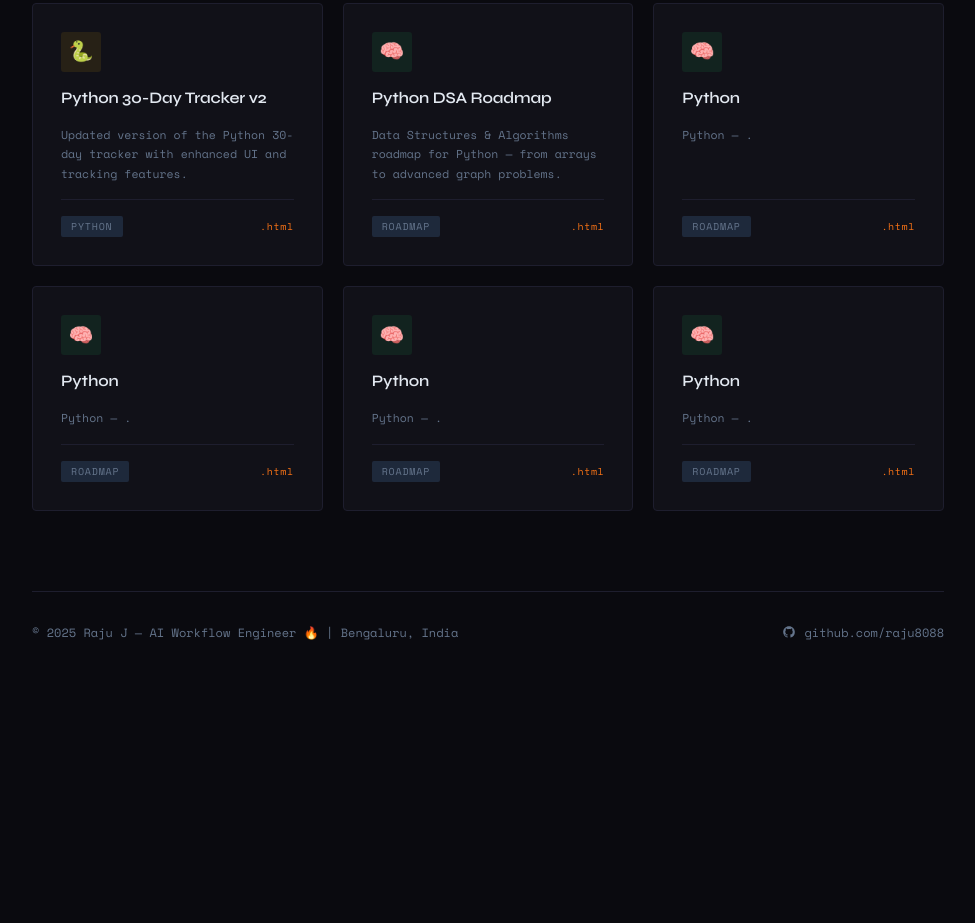
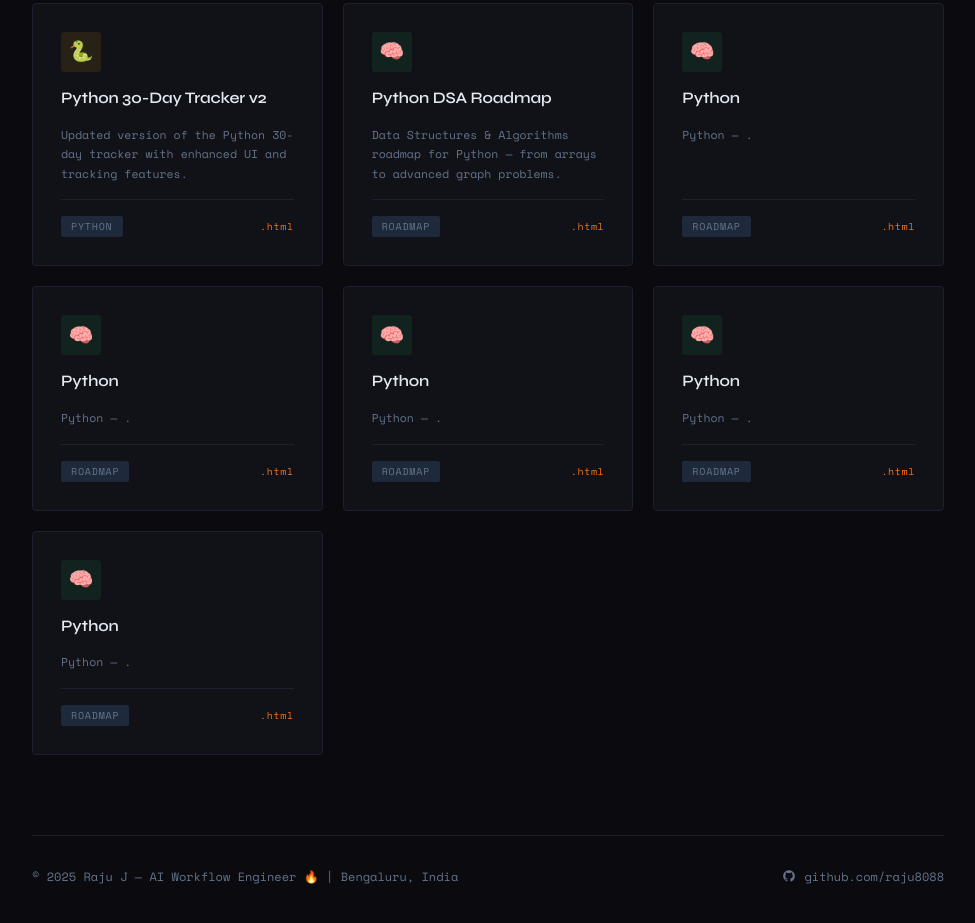
Before and after one commit to raju8088/portfolio-, a plain HTML site: page projects.html in a window 1280 px wide. Shown: the part 1134-2057 px from the top of the page, without its empty margins (152-1127 px from the left). Before the commit the page ends 1875 px from the top, so only its background shows below. Drawn offline with nearby package versions, Linux system fonts and the light colour scheme.

Commit message:
Add Python roadmap card to projects.html

```diff
--- a/projects.html
+++ b/projects.html
@@ -571,6 +571,28 @@
 
 
 
+
+        <a class="card" href="demo.html" data-cat="python roadmap">
+        <div class="card-top">
+          <div class="card-icon icon-green">🧠</div>
+          <svg class="card-arrow" width="18" height="18" viewBox="0 0 24 24" fill="none" stroke="currentColor" stroke-width="2"><path d="M7 17L17 7M17 7H7M17 7v10"/></svg>
+        </div>
+        <div class="card-title">Python  </div>
+        <div class="card-desc"> Python — .</div>
+        <div class="card-footer">
+          <span class="tag">Roadmap</span>
+          <span class="file-type">.html</span>
+        </div>
+      </a>
+
+
+
+
+
+
+
+
+
     </div>
 
     <footer>
```
